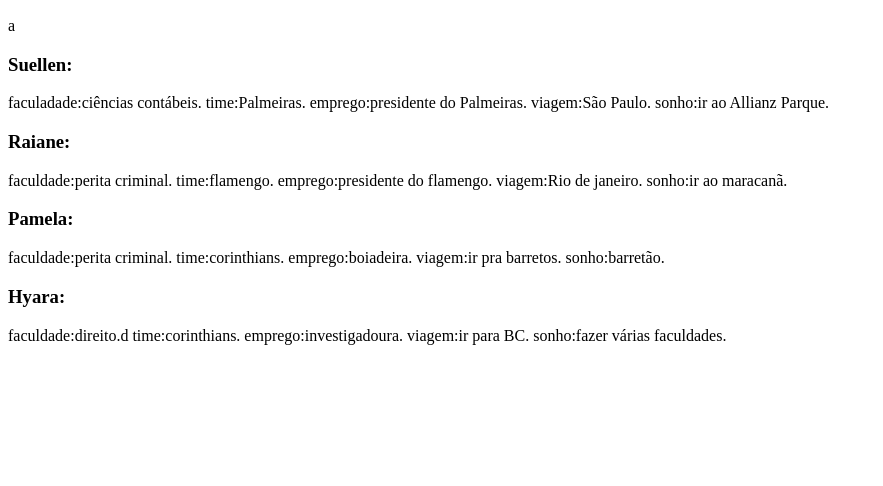
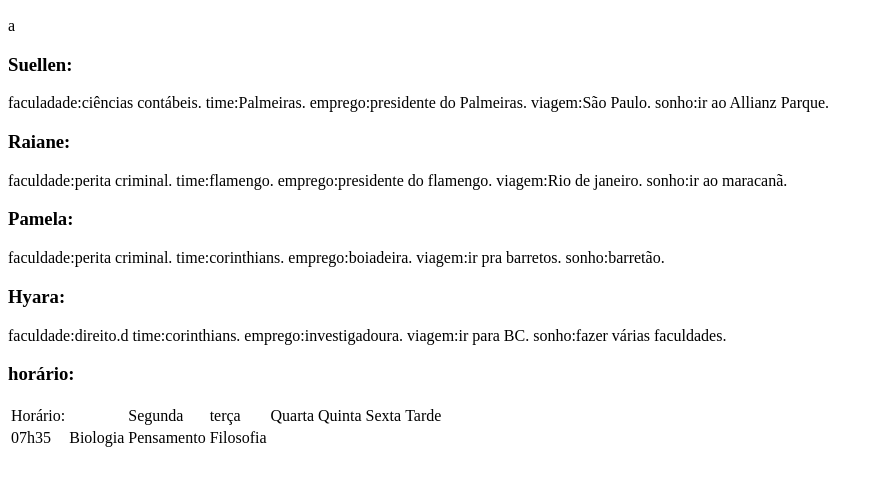
Before and after one commit to hyara-25-1A/Hyara-25-1A, a plain HTML site: page index.html in a window 1280 px wide. Shown: the part 110-596 px from the top of the page, without its empty margins (0-883 px from the left). Drawn offline with Linux system fonts and the light colour scheme.

Commit message:
Add files via upload

```diff
--- a/index.html
+++ b/index.html
@@ -1,4 +1,3 @@
-
 <!DOCTYPE html>
 <html lang="pt-br">
 <head>
@@ -38,6 +37,22 @@
     emprego:investigadoura.
     viagem:ir para BC.
     sonho:fazer várias faculdades.
-
+    <h3>horário:</h3>
+    <table>
+        <tr>
+            <td>Horário:<td>
+            <td>Segunda</td>
+            <td>terça</td>
+            <td>Quarta</td>
+            <td>Quinta</td>
+            <td>Sexta</td>
+            <td>Tarde</td>
+            </tr>
+            <tr>
+                <td>07h35</td>
+                <td>Biologia</td>
+                <td>Pensamento</td>
+                <td>Filosofia</td>
+                </td>
 </body>
 </html>
```
